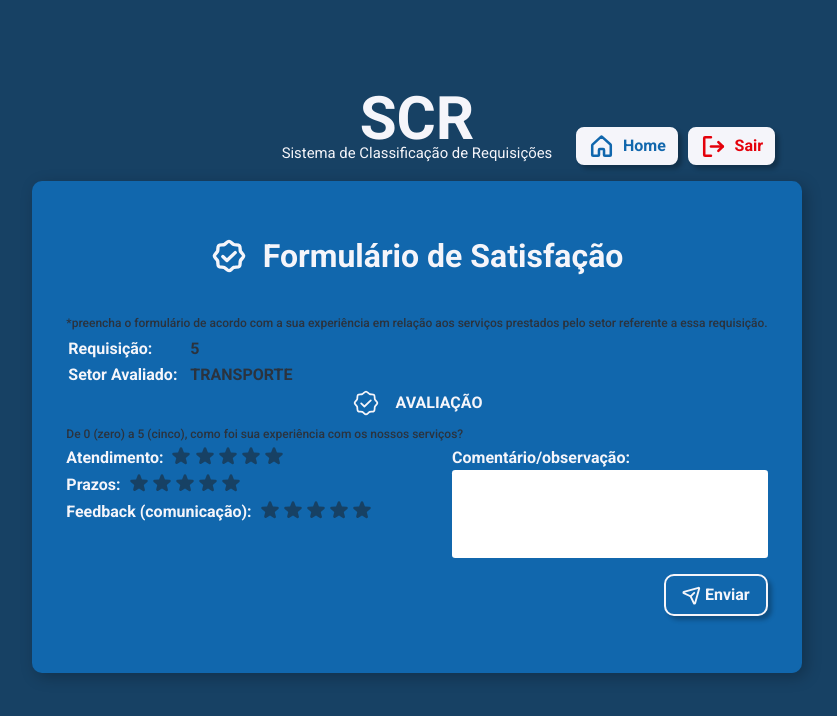
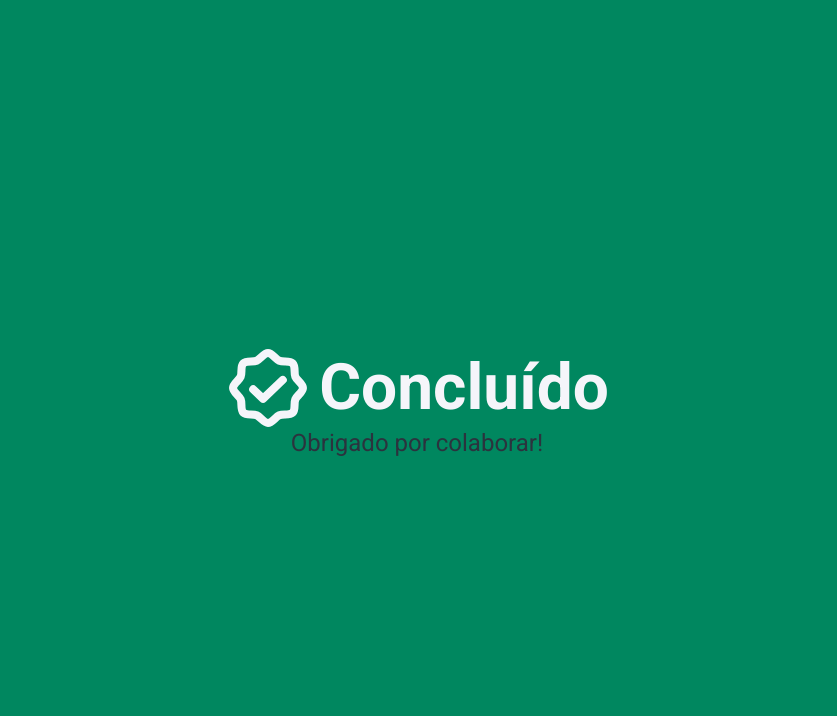
Before and after one commit to Jonatas-JS/SCR-Sistema-de-Classificacao-de-Requisicao, a React (Vite) app: page /form-page in a window 1280 px wide. Shown: the top 716 px of the page, without its empty margins (223-1060 px from the left). Built offline with nearby package versions, Linux system fonts and the light colour scheme.

Commit message:
ajust ConcludedLayer

```diff
--- a/src/pages/form/FormPage.jsx
+++ b/src/pages/form/FormPage.jsx
@@ -8,6 +8,10 @@ import { HeaderLayer } from '../../components/HeaderLayer'
 import { Stars } from '../../components/Stars';
 
 function FormPage() {
+  function renderConcluded() {
+    const concluded = document.querySelector('.concludedLayer')
+
+  }
 
   return (
     <div>
@@ -69,7 +73,6 @@ function FormPage() {
             <ButtonAction
             icon={<PaperPlaneTilt size={20} weight='bold'/>}
             name='Enviar'
-            onClick={() => console.log('Chegeui')}
             />
             </div>
 
@@ -77,13 +80,14 @@ function FormPage() {
         </div>
       </div>
 
-      {/* <div className={styles.background}>
+      <div className={styles.background}>
         <div className={styles.concluded}>
           <CircleWavyCheck size={86} weight='bold' />
           <h1>Concluído</h1>
         </div>
         <div className={styles.agradecimento}><p>Obrigado por colaborar!</p></div>
-      </div> */}
+      </div>
+      <div className={styles.concludedLayer}></div>
     </div>
   )
 }
```
